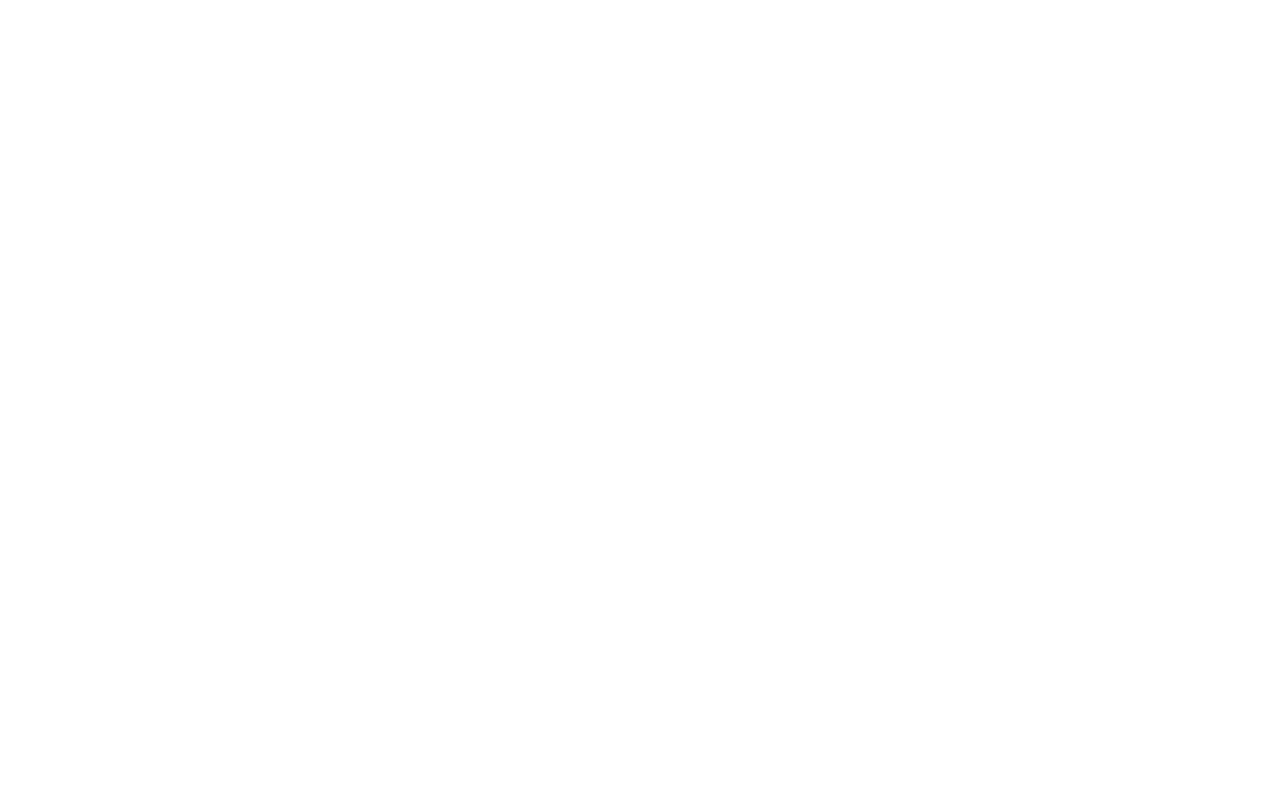
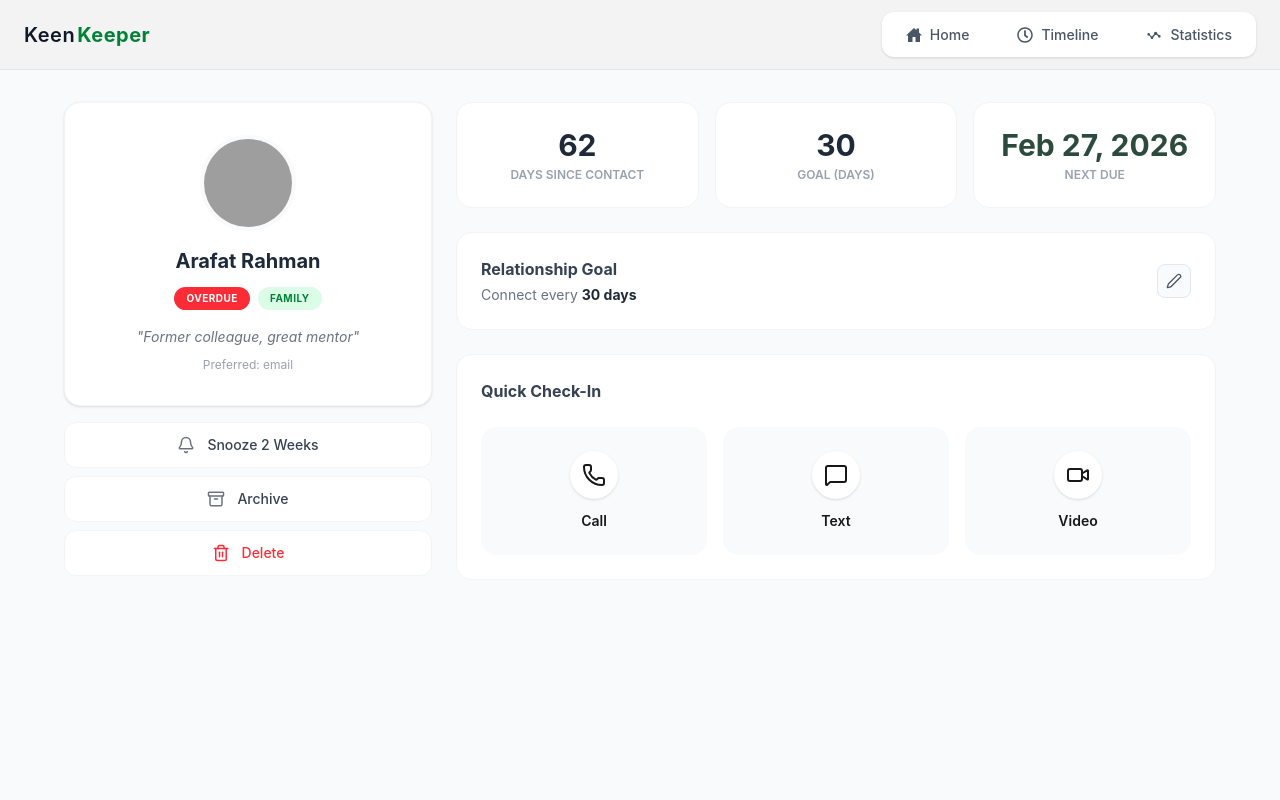
Before and after one commit to tamimhasanbd06/Keen-Keeper, a React (Vite) app: page /details/1 in a window 1280 px wide. Before the commit this address had no page. Shown: the top 800 px of the page. Built offline with nearby package versions, Linux system fonts and the light colour scheme; grey boxes are pictures that could not be loaded.

Commit message:
All functionality Complete

```diff
--- a/src/Components/Banner/Banner.jsx
+++ b/src/Components/Banner/Banner.jsx
@@ -1,5 +1,5 @@
 import React from "react";
-import { useFriends } from "../../FriendsContext/FriendsContext";
+import { useFriends } from "../../FriendsContext/FriendsContext.jsx";
 
 const Banner = () => {
 
--- a/src/Components/Details/Details.jsx
+++ b/src/Components/Details/Details.jsx
@@ -4,45 +4,79 @@
   Archive, Trash2, Edit2
 } from "lucide-react";
 import { toast } from "react-toastify";
-import { useFriends } from "../../FriendsContext/FriendsContext";
+
 import { useTimeline } from "../../TimelineContext/TimelineContext";
+import { useParams, Link } from "react-router-dom";
+import { useFriends } from "../../FriendsContext/FriendsContext.jsx";
 
-const Details = ({ id, onBack }) => {
+const Details = () => {
+  const { id } = useParams();
   const { friends } = useFriends();
   const { addToTimeline } = useTimeline();
 
-
-
-  const friend = friends.find((f) => f.id === id);
+  const friend = friends.find((f) => f.id == id);
 
   if (!friend) return <div className="p-10 text-center">Friend not found!</div>;
-
-
-
 
   const handleAction = (type) => {
     switch (type) {
       case "call":
-        toast.success(`📞 Calling ${friend.name}...`);
+        toast.success(
+          <div className="flex items-center gap-2">
+            <Phone size={18} />
+            Calling {friend.name}...
+          </div>
+        );
         addToTimeline("call", friend);
         break;
+
       case "text":
-        toast.info(`💬 Message sent to ${friend.name}`);
+        toast.info(
+          <div className="flex items-center gap-2">
+            <MessageSquare size={18} />
+            Message sent to {friend.name}
+          </div>
+        );
         addToTimeline("text", friend);
         break;
+
       case "video":
-        toast.success(`🎥 Video call with ${friend.name} started`);
+        toast.success(
+          <div className="flex items-center gap-2">
+            <Video size={18} />
+            Video call with {friend.name} started
+          </div>
+        );
         addToTimeline("video", friend);
         break;
+
       case "snooze":
-        toast.warning("⏰ Snoozed for 2 weeks");
+        toast.warning(
+          <div className="flex items-center gap-2">
+            <Bell size={18} />
+            Snoozed for 2 weeks
+          </div>
+        );
         break;
+
       case "archive":
-        toast.dark("📦 Profile Archived");
+        toast.dark(
+          <div className="flex items-center gap-2">
+            <Archive size={18} />
+            Profile Archived
+          </div>
+        );
         break;
+
       case "delete":
-        toast.error("🗑 Profile Deleted");
+        toast.error(
+          <div className="flex items-center gap-2">
+            <Trash2 size={18} />
+            Profile Deleted
+          </div>
+        );
         break;
+
       default:
         break;
     }
@@ -50,23 +84,30 @@
 
   return (
     <div className="bg-[#f8fafc] min-h-screen p-4 md:p-8 font-sans">
-      {/* Back Button for mobile convenience */}
-      <button onClick={() => window.location.reload()} className="mb-4 text-sm text-gray-500 hover:text-gray-800 lg:hidden">
+
+      {/* BACK BUTTON (from first code, preserved properly) */}
+      <Link
+        to="/"
+        className="mb-4 text-sm text-gray-500 hover:text-gray-800 lg:hidden block"
+      >
         ← Back to List
-      </button>
+      </Link>
 
       <div className="max-w-6xl mx-auto grid grid-cols-1 lg:grid-cols-12 gap-6">
 
-        {/* LEFT COLUMN: PROFILE CARD & SIDE ACTIONS (4/12 width) */}
+        {/* LEFT */}
         <div className="lg:col-span-4 space-y-4">
-          {/* Main Profile Card */}
+
           <div className="bg-white rounded-2xl shadow-sm border border-gray-100 p-8 text-center">
             <img
               src={friend.picture}
               alt={friend.name}
               className="w-24 h-24 mx-auto rounded-full object-cover border-4 border-gray-50"
             />
-            <h2 className="text-xl font-bold text-gray-800 mt-4">{friend.name}</h2>
+
+            <h2 className="text-xl font-bold text-gray-800 mt-4">
+              {friend.name}
+            </h2>
 
             <div className="flex flex-wrap justify-center gap-2 mt-3">
               <span className="px-3 py-1 text-[10px] font-bold uppercase tracking-wider bg-red-500 text-white rounded-full">
@@ -80,85 +121,117 @@
             <p className="text-gray-500 italic text-sm mt-4 leading-relaxed">
               "Former colleague, great mentor"
             </p>
-            <p className="text-xs text-gray-400 mt-2">Preferred: email</p>
+            <p className="text-xs text-gray-400 mt-2">
+              Preferred: email
+            </p>
           </div>
 
-          {/* Sidebar Action Buttons */}
           <div className="space-y-2">
-            <button onClick={() => handleAction("snooze")} className="w-full flex items-center justify-center gap-3 py-3 bg-white border border-gray-100 rounded-xl text-gray-700 hover:bg-gray-50 transition-all font-medium text-sm">
-              <Bell size={18} className="text-gray-500" /> Snooze 2 Weeks
+            <button
+              onClick={() => handleAction("snooze")}
+              className="w-full flex items-center justify-center gap-3 py-3 bg-white border border-gray-100 rounded-xl text-gray-700 hover:bg-gray-50 font-medium text-sm"
+            >
+              <Bell size={18} className="text-gray-500" />
+              Snooze 2 Weeks
             </button>
-            <button onClick={() => handleAction("archive")} className="w-full flex items-center justify-center gap-3 py-3 bg-white border border-gray-100 rounded-xl text-gray-700 hover:bg-gray-50 transition-all font-medium text-sm">
-              <Archive size={18} className="text-gray-500" /> Archive
+
+            <button
+              onClick={() => handleAction("archive")}
+              className="w-full flex items-center justify-center gap-3 py-3 bg-white border border-gray-100 rounded-xl text-gray-700 hover:bg-gray-50 font-medium text-sm"
+            >
+              <Archive size={18} className="text-gray-500" />
+              Archive
             </button>
-            <button onClick={() => handleAction("delete")} className="w-full flex items-center justify-center gap-3 py-3 bg-white border border-gray-100 rounded-xl text-red-500 hover:bg-red-50 transition-all font-medium text-sm">
-              <Trash2 size={18} /> Delete
+
+            <button
+              onClick={() => handleAction("delete")}
+              className="w-full flex items-center justify-center gap-3 py-3 bg-white border border-gray-100 rounded-xl text-red-500 hover:bg-red-50 font-medium text-sm"
+            >
+              <Trash2 size={18} />
+              Delete
             </button>
           </div>
         </div>
 
-        {/* RIGHT COLUMN: STATS & QUICK CHECK-IN (8/12 width) */}
+        {/* RIGHT */}
         <div className="lg:col-span-8 space-y-6">
 
-          {/* TOP STATS CARDS */}
           <div className="grid grid-cols-1 md:grid-cols-3 gap-4">
-            <div className="bg-white p-6 rounded-2xl border border-gray-100 shadow-sm text-center">
+            <div className="bg-white p-6 rounded-2xl border border-gray-100 text-center">
               <h3 className="text-3xl font-bold text-gray-800">62</h3>
-              <p className="text-gray-400 text-xs mt-1 uppercase font-semibold">Days Since Contact</p>
+              <p className="text-gray-400 text-xs mt-1 uppercase font-semibold">
+                Days Since Contact
+              </p>
             </div>
-            <div className="bg-white p-6 rounded-2xl border border-gray-100 shadow-sm text-center">
+
+            <div className="bg-white p-6 rounded-2xl border border-gray-100 text-center">
               <h3 className="text-3xl font-bold text-gray-800">30</h3>
-              <p className="text-gray-400 text-xs mt-1 uppercase font-semibold">Goal (Days)</p>
+              <p className="text-gray-400 text-xs mt-1 uppercase font-semibold">
+                Goal (Days)
+              </p>
             </div>
-            <div className="bg-white p-6 rounded-2xl border border-gray-100 shadow-sm text-center">
-              <h3 className="text-3xl font-bold text-[#2d4a3e]">Feb 27, 2026</h3>
-              <p className="text-gray-400 text-xs mt-1 uppercase font-semibold">Next Due</p>
+
+            <div className="bg-white p-6 rounded-2xl border border-gray-100 text-center">
+              <h3 className="text-3xl font-bold text-[#2d4a3e]">
+                Feb 27, 2026
+              </h3>
+              <p className="text-gray-400 text-xs mt-1 uppercase font-semibold">
+                Next Due
+              </p>
             </div>
           </div>
 
-          {/* RELATIONSHIP GOAL BOX */}
-          <div className="bg-white p-6 rounded-2xl border border-gray-100 shadow-sm flex justify-between items-center">
+          <div className="bg-white p-6 rounded-2xl border border-gray-100 flex justify-between items-center">
             <div>
-              <h4 className="text-gray-700 font-bold text-base">Relationship Goal</h4>
+              <h4 className="text-gray-700 font-bold">Relationship Goal</h4>
               <p className="text-gray-500 text-sm mt-1">
-                Connect every <span className="font-bold text-gray-800">30 days</span>
+                Connect every{" "}
+                <span className="font-bold text-gray-800">30 days</span>
               </p>
             </div>
-            <button className="p-2 bg-gray-50 hover:bg-gray-100 rounded-lg border border-gray-200 text-gray-600 transition-all">
+
+            <button className="p-2 bg-gray-50 hover:bg-gray-100 rounded-lg border border-gray-200 text-gray-600">
               <Edit2 size={16} />
             </button>
           </div>
 
-          {/* QUICK CHECK-IN SECTION */}
-          <div className="bg-white p-6 rounded-2xl border border-gray-100 shadow-sm">
-            <h4 className="text-gray-700 font-bold text-base mb-6">Quick Check-In</h4>
+          <div className="bg-white p-6 rounded-2xl border border-gray-100">
+            <h4 className="text-gray-700 font-bold mb-6">
+              Quick Check-In
+            </h4>
+
             <div className="grid grid-cols-1 sm:grid-cols-3 gap-4">
+
               <button
                 onClick={() => handleAction("call")}
-                className="flex flex-col items-center justify-center gap-3 p-6 bg-gray-50 rounded-2xl hover:bg-[#f0f4f8] border border-transparent hover:border-blue-100 transition-all group">
-                <div className="p-3 bg-white rounded-full shadow-sm group-hover:scale-110 transition-transform">
-                  <Phone size={24} className="text-gray-700" />
+                className="flex flex-col items-center gap-3 p-6 bg-gray-50 rounded-2xl hover:bg-[#f0f4f8] group"
+              >
+                <div className="p-3 bg-white rounded-full shadow-sm group-hover:scale-110">
+                  <Phone size={24} />
                 </div>
-                <span className="font-semibold text-gray-700 text-sm">Call</span>
+                <span className="font-semibold text-sm">Call</span>
               </button>
 
               <button
                 onClick={() => handleAction("text")}
-                className="flex flex-col items-center justify-center gap-3 p-6 bg-gray-50 rounded-2xl hover:bg-[#f0f4f8] border border-transparent hover:border-blue-100 transition-all group" >
-                <div className="p-3 bg-white rounded-full shadow-sm group-hover:scale-110 transition-transform">
-                  <MessageSquare size={24} className="text-gray-700" />
+                className="flex flex-col items-center gap-3 p-6 bg-gray-50 rounded-2xl hover:bg-[#f0f4f8] group"
+              >
+                <div className="p-3 bg-white rounded-full shadow-sm group-hover:scale-110">
+                  <MessageSquare size={24} />
                 </div>
-                <span className="font-semibold text-gray-700 text-sm">Text</span>
+                <span className="font-semibold text-sm">Text</span>
               </button>
 
               <button
                 onClick={() => handleAction("video")}
-                className="flex flex-col items-center justify-center gap-3 p-6 bg-gray-50 rounded-2xl hover:bg-[#f0f4f8] border border-transparent hover:border-blue-100 transition-all group" >
-                <div className="p-3 bg-white rounded-full shadow-sm group-hover:scale-110 transition-transform">
-                  <Video size={24} className="text-gray-700" />
+                className="flex flex-col items-center gap-3 p-6 bg-gray-50 rounded-2xl hover:bg-[#f0f4f8] group"
+              >
+                <div className="p-3 bg-white rounded-full shadow-sm group-hover:scale-110">
+                  <Video size={24} />
                 </div>
-                <span className="font-semibold text-gray-700 text-sm">Video</span>
+                <span className="font-semibold text-sm">Video</span>
               </button>
+
             </div>
           </div>
 
--- a/src/Components/Footer/Footer.jsx
+++ b/src/Components/Footer/Footer.jsx
@@ -1,6 +1,6 @@
 import React from 'react';
 import { FaInstagram, FaFacebookF } from "react-icons/fa6";
-import { RiTwitterXFill } from "react-icons/ri"; // The most accurate X icon
+import { RiTwitterXFill } from "react-icons/ri";
 
 const Footer = () => {
   return (
--- a/src/Components/Pages/Home/Home.jsx
+++ b/src/Components/Pages/Home/Home.jsx
@@ -1,7 +1,7 @@
 import React, { useEffect, useState } from 'react';
 import Banner from '../../Banner/Banner';
 import Friends from '../../Friends/Friends';
-import { FriendsContext } from '../../../FriendsContext/FriendsContext';
+import { FriendsContext } from '../../../FriendsContext/FriendsContext.jsx';
 
 const Home = () => {
   const [friends, setFriends] = useState([]);
--- /dev/null
+++ b/src/FriendsContext/FriendsProvider.jsx
@@ -0,0 +1,20 @@
+import { useState, useEffect } from "react";
+import { FriendsContext } from "./FriendsContext.jsx";
+
+const FriendsProvider = ({ children }) => {
+  const [friends, setFriends] = useState([]);
+
+  useEffect(() => {
+    fetch("/data.json")
+      .then((res) => res.json())
+      .then((data) => setFriends(data));
+  }, []);
+
+  return (
+    <FriendsContext.Provider value={{ friends, setFriends }}>
+      {children}
+    </FriendsContext.Provider>
+  );
+};
+
+export default FriendsProvider;
--- a/src/main.jsx
+++ b/src/main.jsx
@@ -14,20 +14,26 @@
 import Home from "./Components/Pages/Home/Home.jsx";
 import Stats from "./Components/Pages/Stats/Stats.jsx";
 import Timeline from "./Components/Pages/Timeline/Timeline.jsx";
+import Details from "./Components/Details/Details.jsx";
+import FriendsProvider from "./FriendsContext/FriendsProvider.jsx";
+
 
 createRoot(document.getElementById("root")).render(
   <StrictMode>
     <TimelineProvider>
+      <FriendsProvider>   {/* ✅ FIXED */}
         <BrowserRouter>
           <Routes>
             <Route path="/" element={<App />}>
               <Route index element={<Home />} />
               <Route path="stats" element={<Stats />} />
               <Route path="timeline" element={<Timeline />} />
+              <Route path="details/:id" element={<Details />} />
             </Route>
           </Routes>
           <ToastContainer position="top-right" autoClose={2000} />
         </BrowserRouter>
+      </FriendsProvider>
     </TimelineProvider>
   </StrictMode>
 );
```
Also changed, not shown: src/Components/Friends/Friends.jsx (+21 -18 lines), src/TimelineContext/TimelineContext.jsx (+4 -4 lines). Lines whose indentation alone changed are shown as unchanged.
